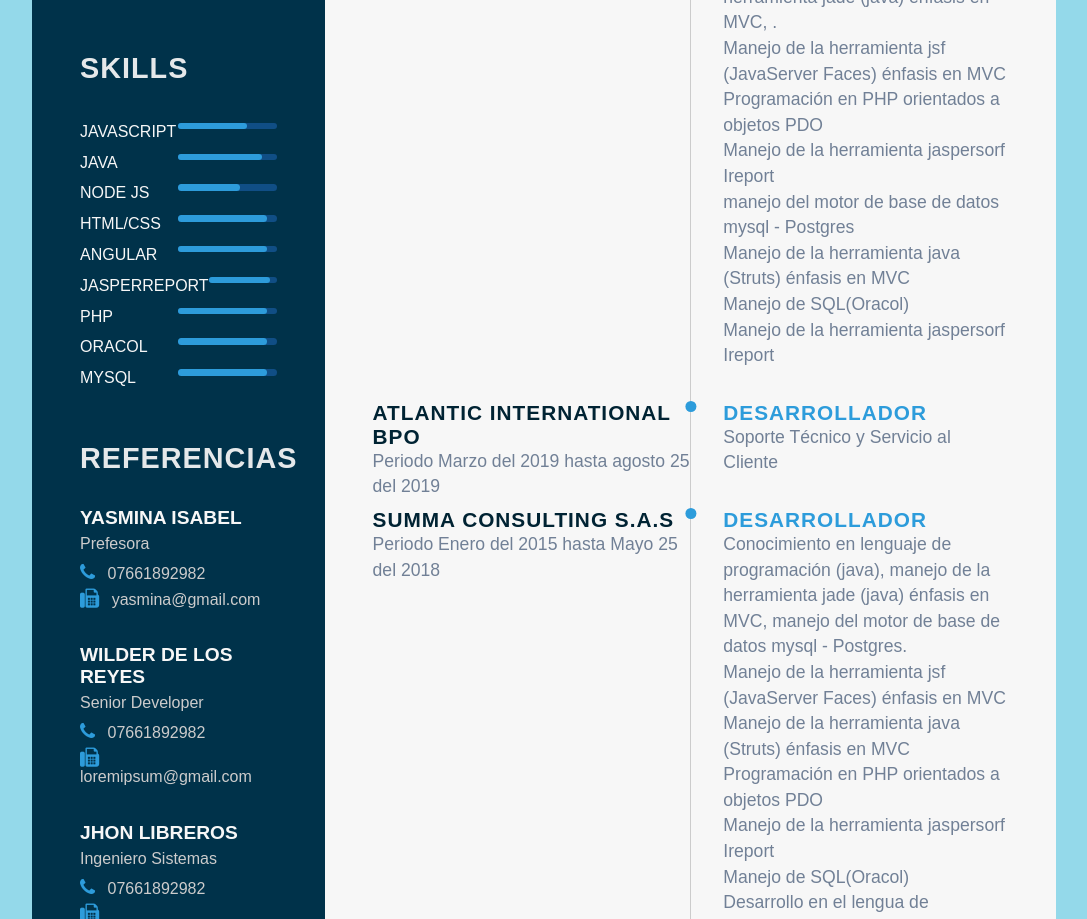
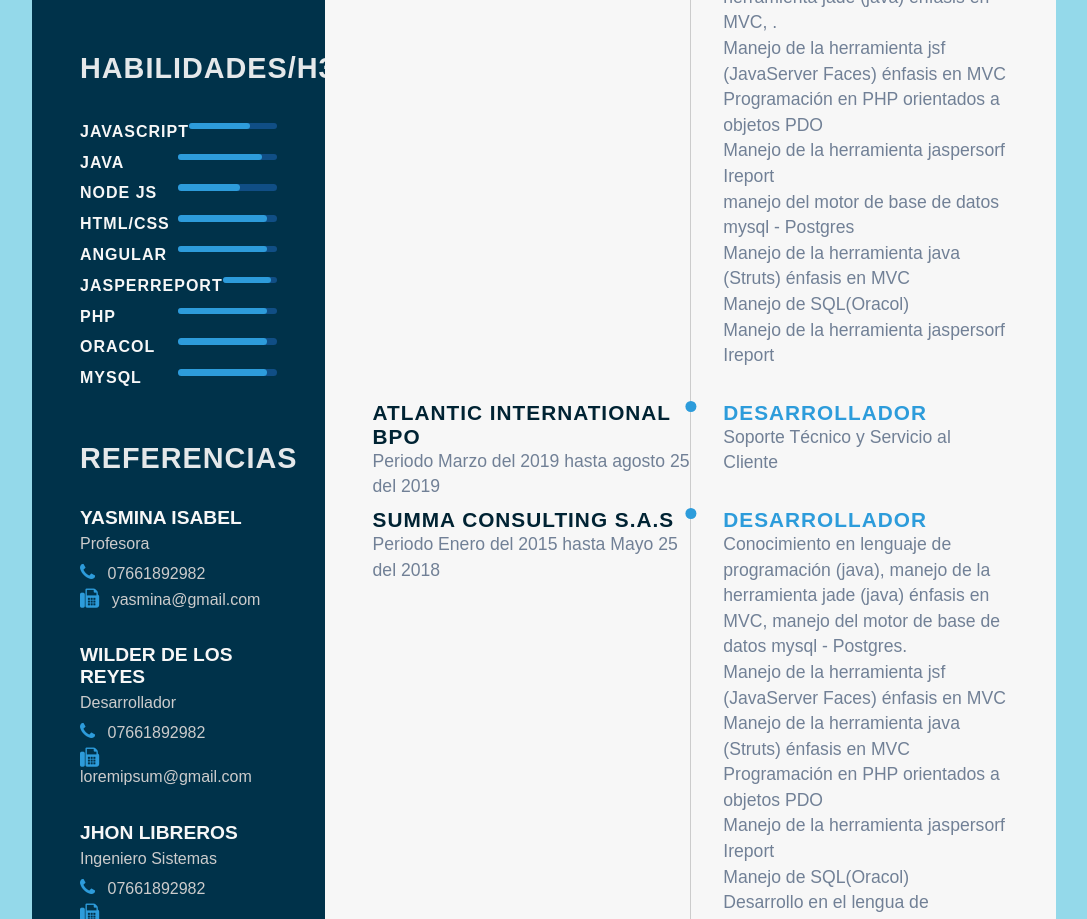
Before and after one commit to jjmatri/hojadevidaproyectointergrador, a plain HTML site: page index.html in a window 1280 px wide. Shown: the part 823-1742 px from the top of the page, without its empty margins (96-1183 px from the left). Drawn offline with nearby package versions, Linux system fonts and the light colour scheme.

Commit message:
modificacion en el diseño datos personales

```diff
--- a/index.html
+++ b/index.html
@@ -53,7 +53,7 @@
 
                 </div>
                 <div class="skills-section">
-                    <h3 class="main-title">Skills</h3>
+                    <h3 class="main-title">Habilidades/h3>
                     <ul>
                         <li>
                             <p class="skill-title">Javascript</p>
@@ -119,7 +119,7 @@
                     <h3 class="main-title">Referencias</h3>
                     <div class="referee">
                         <h6 class="sub-title">Yasmina isabel</h6>
-                        <p class="sub-para">Prefesora</p>
+                        <p class="sub-para">Profesora</p>
                         <ul>
                             <li>
                                 <i class="fa fa-phone"></i>
@@ -133,7 +133,7 @@
                     </div>
                     <div class="referee">
                         <h6 class="sub-title">Wilder De Los Reyes</h6>
-                        <p class="sub-para">Senior Developer</p>
+                        <p class="sub-para">Desarrollador</p>
                         <ul>
                             <li>
                                 <i class="fa fa-phone"></i>
```
